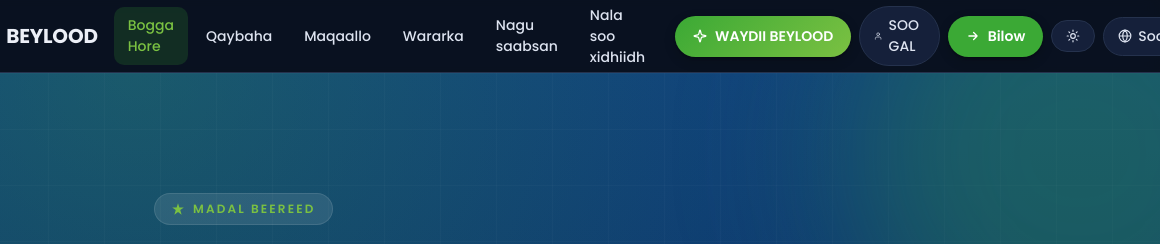
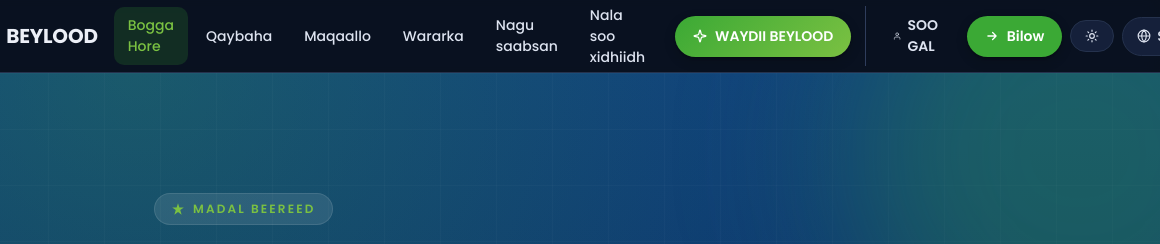
Before and after one commit to Beylood45/Beylood, a website with bundled scripts: page index.html in a window 1280 px wide. Both pictures are taken after a click on the button 1193 px from the left and 36 px from the top of the page. Shown: the top 244 px of the page, 120-1280 px from the left. Built offline with nearby package versions, Linux system fonts and the light colour scheme; no server answers; files whose address does not match are found by name.

Commit message:
web update

```diff
--- a/style.css
+++ b/style.css
@@ -3132,3 +3132,30 @@ html[dir="rtl"] .search-field { padding: 0 22px 0 16px; }
 [data-theme="dark"] .basmala-banner {
   background: linear-gradient(135deg, #060F1E 0%, #0A1E3D 50%, #06203F 100%);
 }
+
+/* ---- Header Sign In: professional spacing + clean ghost style ---- */
+/* A subtle divider separates the green AI button from the account area,
+   and the Sign In link becomes a quiet ghost link (not a heavy button)
+   so the navy "Get Started" stays the clear primary call-to-action. */
+#authSlot {
+  display: inline-flex;
+  align-items: center;
+  margin-inline-start: 6px;
+  padding-inline-start: 12px;
+  border-inline-start: 1px solid var(--gray-200);
+}
+#authSlot > a {
+  border-color: transparent;
+  background: transparent;
+  color: var(--navy-600);
+  font-weight: 600;
+}
+#authSlot > a:hover {
+  background: var(--gray-50);
+  color: var(--navy-700);
+}
+[data-theme="dark"] #authSlot > a { color: var(--gray-700); }
+[data-theme="dark"] #authSlot > a:hover { background: var(--gray-50); color: var(--gray-900); }
+@media (max-width: 720px) {
+  #authSlot { margin-inline-start: 4px; padding-inline-start: 8px; }
+}
```
